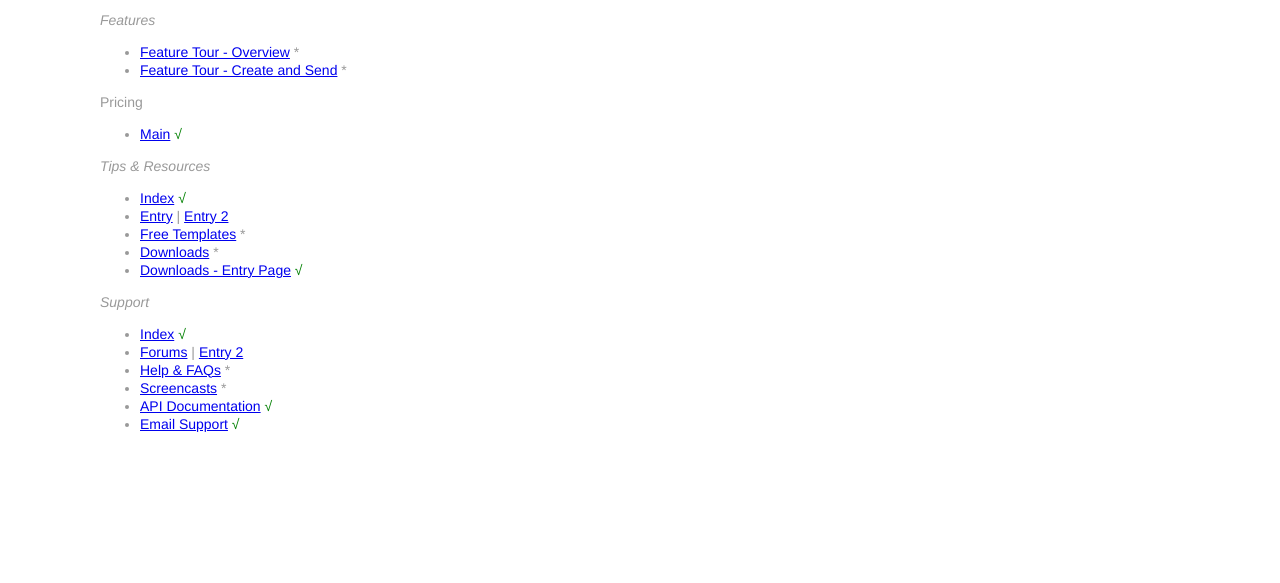
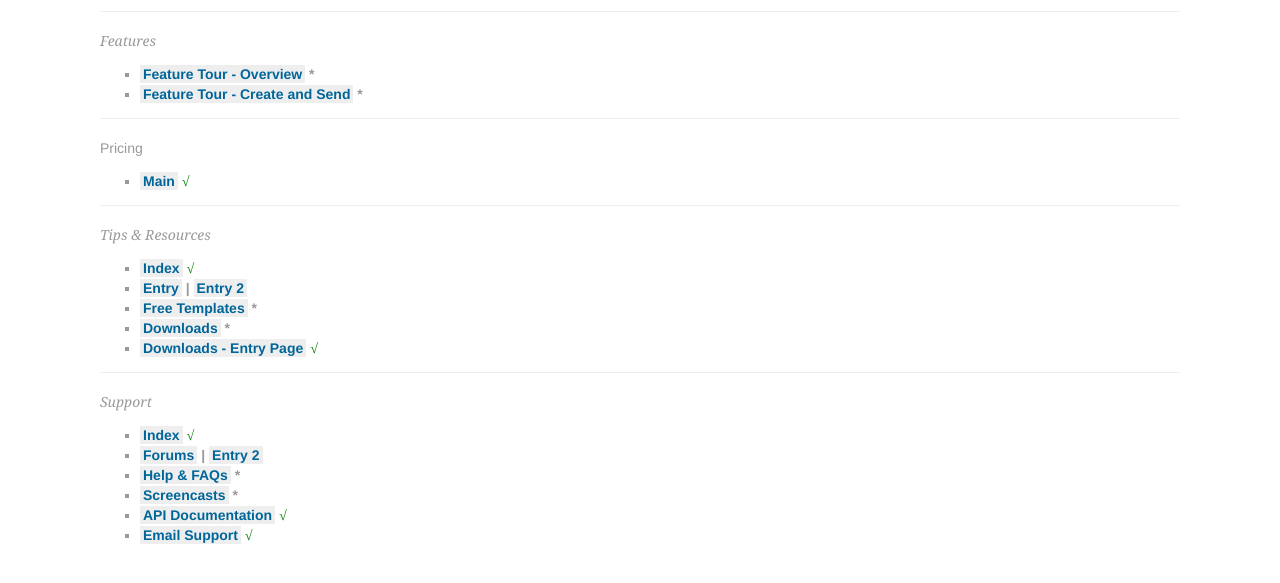
Before and after one commit to ericsongray/Basic-Web-Page, a plain HTML site: page index.html in a window 1280 px wide. Shown: the part 145-728 px from the top of the page. Drawn offline with Linux system fonts and the light colour scheme.

Commit message:
Add styles to main.css

```diff
--- a/css/main.css
+++ b/css/main.css
@@ -4,3 +4,35 @@ body {
   font: normal 14px/18px "Helvetica neue", helvetica, arial, sans-serif;
   color: #999;
 }
+
+em {
+  font-family: georgia, serif;
+}
+
+a:link, a:active, a:visited {
+  color: #069;
+  background-color: #eee;
+  padding: 1px 3px;
+  text-decoration: none;
+}
+
+a:hover {
+  color: #fff;
+  background-color: orange;
+  padding: 1px 3px;
+  text-decoration: none;
+}
+
+ul {
+  list-style-type: square;
+  font-weight: bold;
+}
+
+li {
+  padding: 1px 0;
+}
+
+.divider {
+  padding: 20px 0 0 0;
+  border-top: 1px solid #eee;
+}
```
